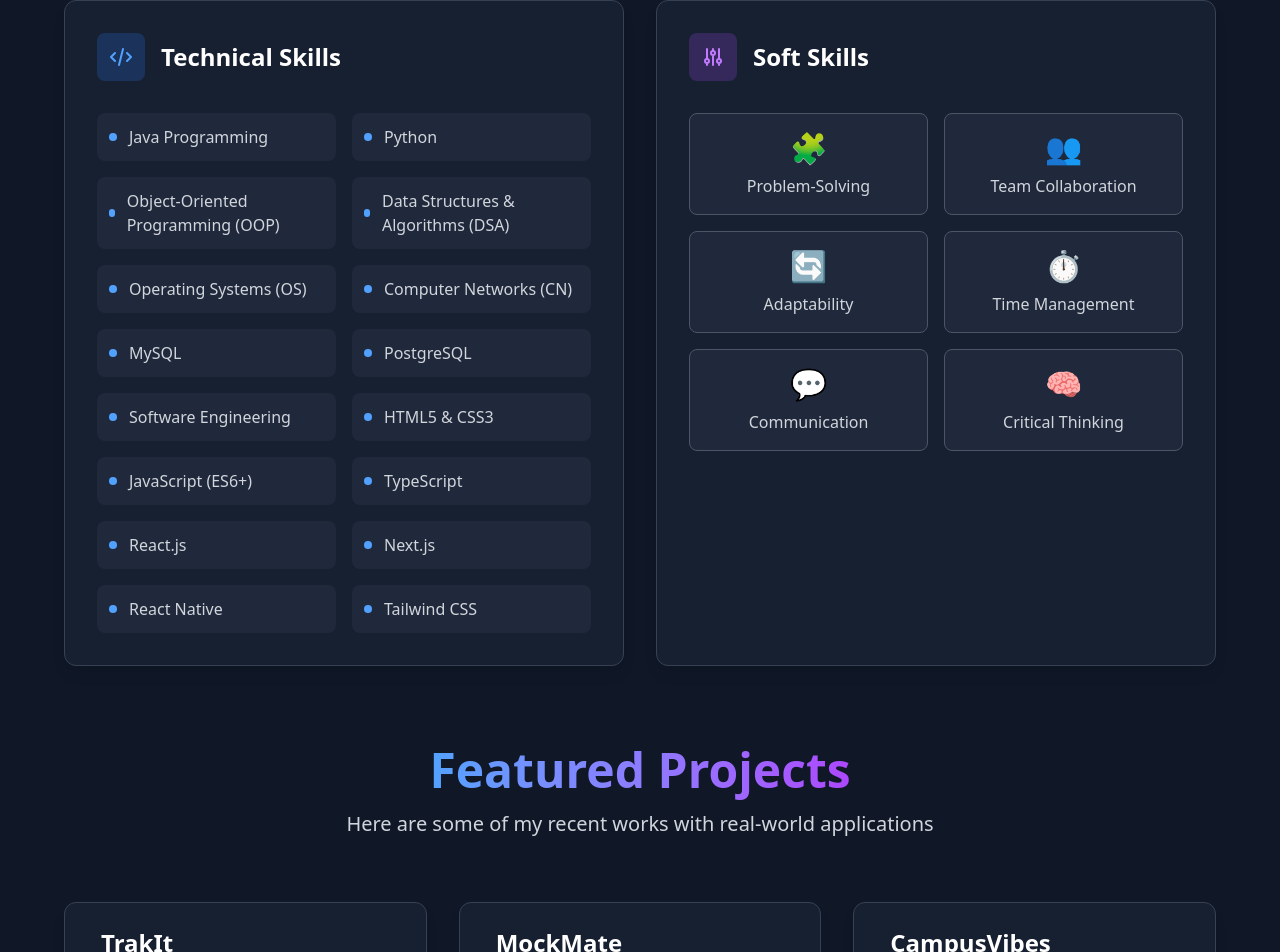
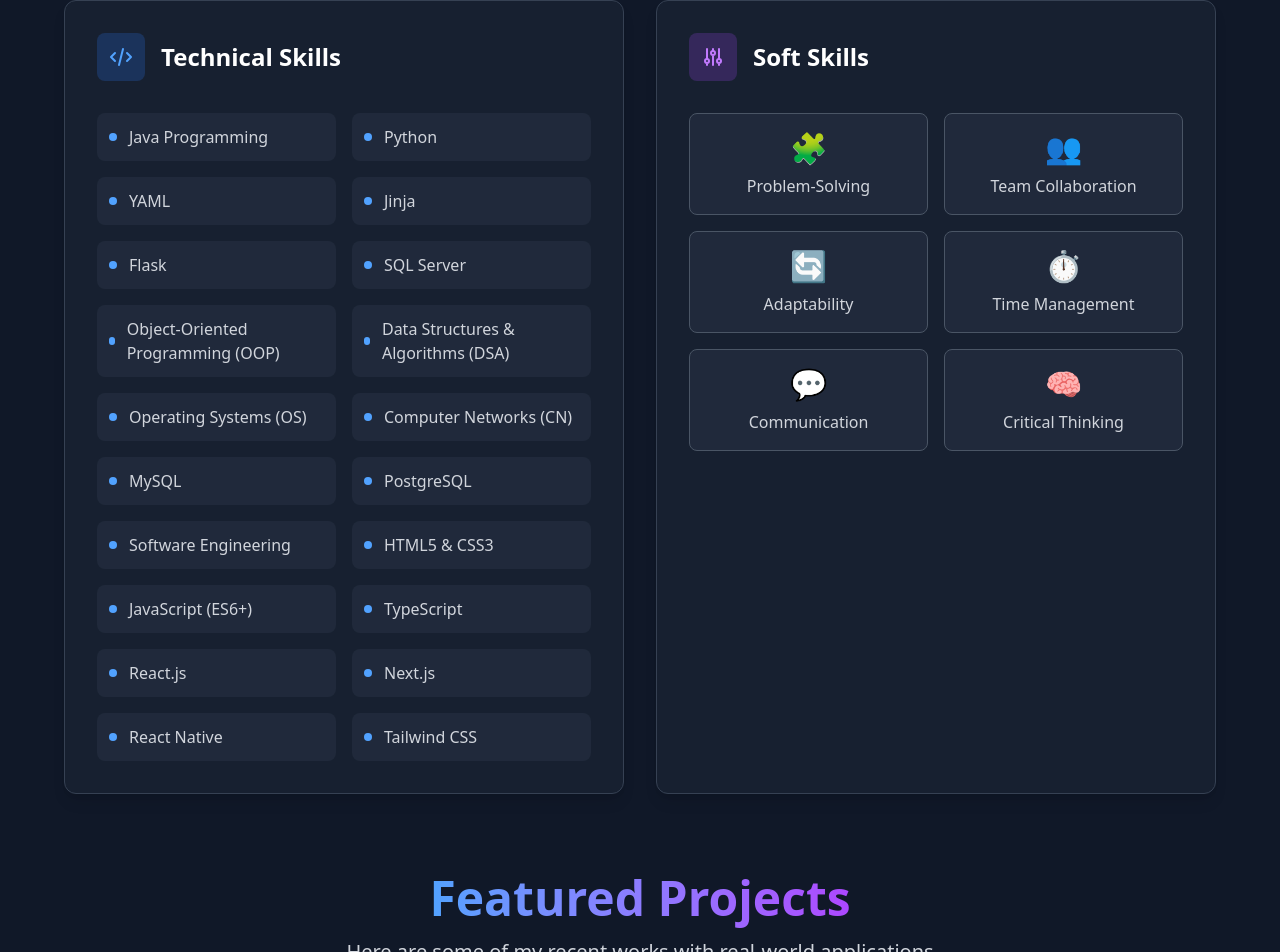
Before and after one commit to yashsrivastavaaa/Portfolio, a React (Vite) app: page / in a window 1280 px wide. Shown: the part 1372-2324 px from the top of the page. Built offline with nearby package versions, Linux system fonts and the light colour scheme.

Commit message:
Add Data Intern experience at Crowe LLP
Added experience entry for Data Intern at Crowe LLP, detailing role, responsibilities, and tech stack.

```diff
--- a/src/Data.jsx
+++ b/src/Data.jsx
@@ -1,5 +1,17 @@
 import { FiGithub, FiLinkedin, FiMail } from "react-icons/fi";
 import { SiLeetcode } from "react-icons/si";
+
+export const experience = [
+  {
+    id: 1,
+    role: "Data Intern",
+    company: "Crowe LLP",
+    location: "Noida",
+    description:
+      "Working as a Data Intern at Crowe LLP, Noida, contributing to the development of data-driven solutions and backend systems. Leveraging Python and SQL Server for efficient data processing, transformation, and analysis. Utilizing YAML and Jinja for dynamic configurations and templating, while building lightweight and scalable backend services using Flask. Focused on writing clean, maintainable code and solving real-world data engineering challenges.",
+    techStack: ["Python", "SQL Server", "YAML", "Jinja", "Flask"],
+  },
+];
 
 export const contactInfo = [
   {
@@ -34,6 +46,10 @@
 export const technicalSkills = [
   "Java Programming",
   "Python",
+  "YAML",
+  "Jinja",
+  "Flask",
+  "SQL Server",
   "Object-Oriented Programming (OOP)",
   "Data Structures & Algorithms (DSA)",
   "Operating Systems (OS)",
```
